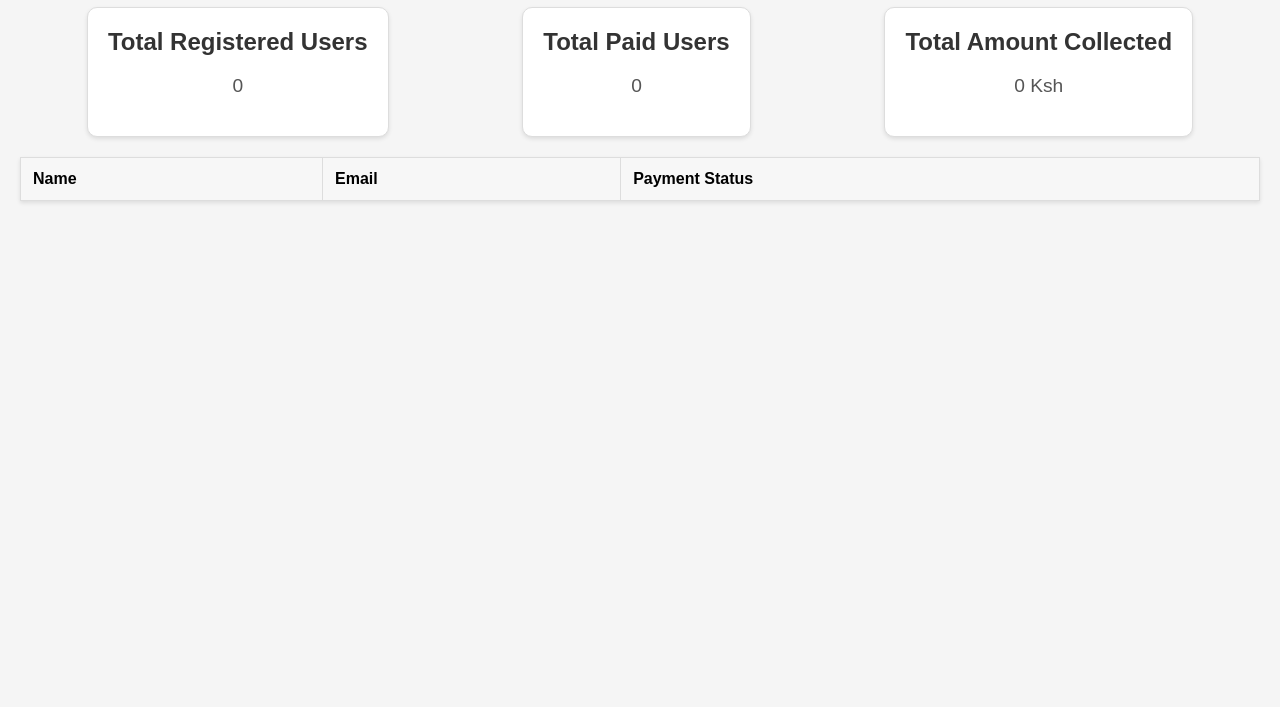
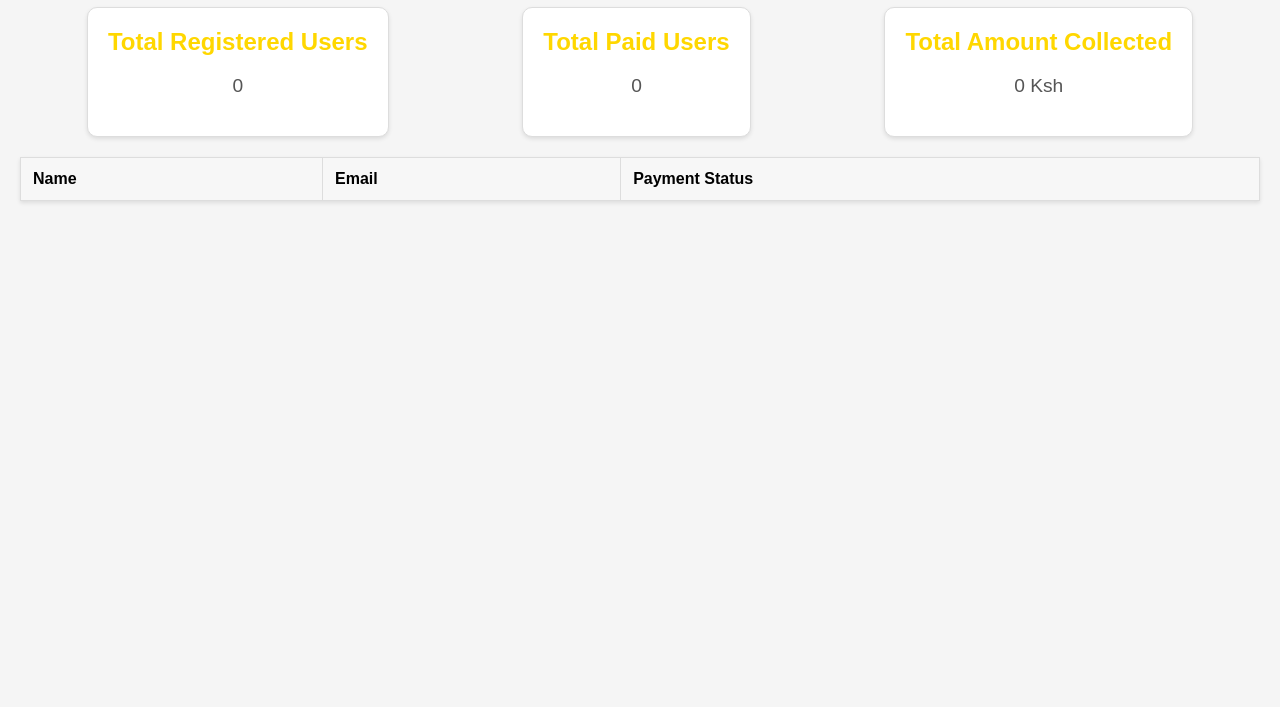
Before and after one commit to Anto-4ny/Admin-panel, a plain HTML site: page index.html in a window 1280 px wide. Shown: the part 93-800 px from the top of the page. Drawn offline with Linux system fonts and the light colour scheme; no server answers.

Commit message:
Update index.html

```diff
--- a/index.html
+++ b/index.html
@@ -30,7 +30,7 @@
         }
         .stat-box h2 {
             margin: 0;
-            color: #333;
+            color: #FFD700;
         }
         .stat-box p {
             font-size: 1.2em;
```
